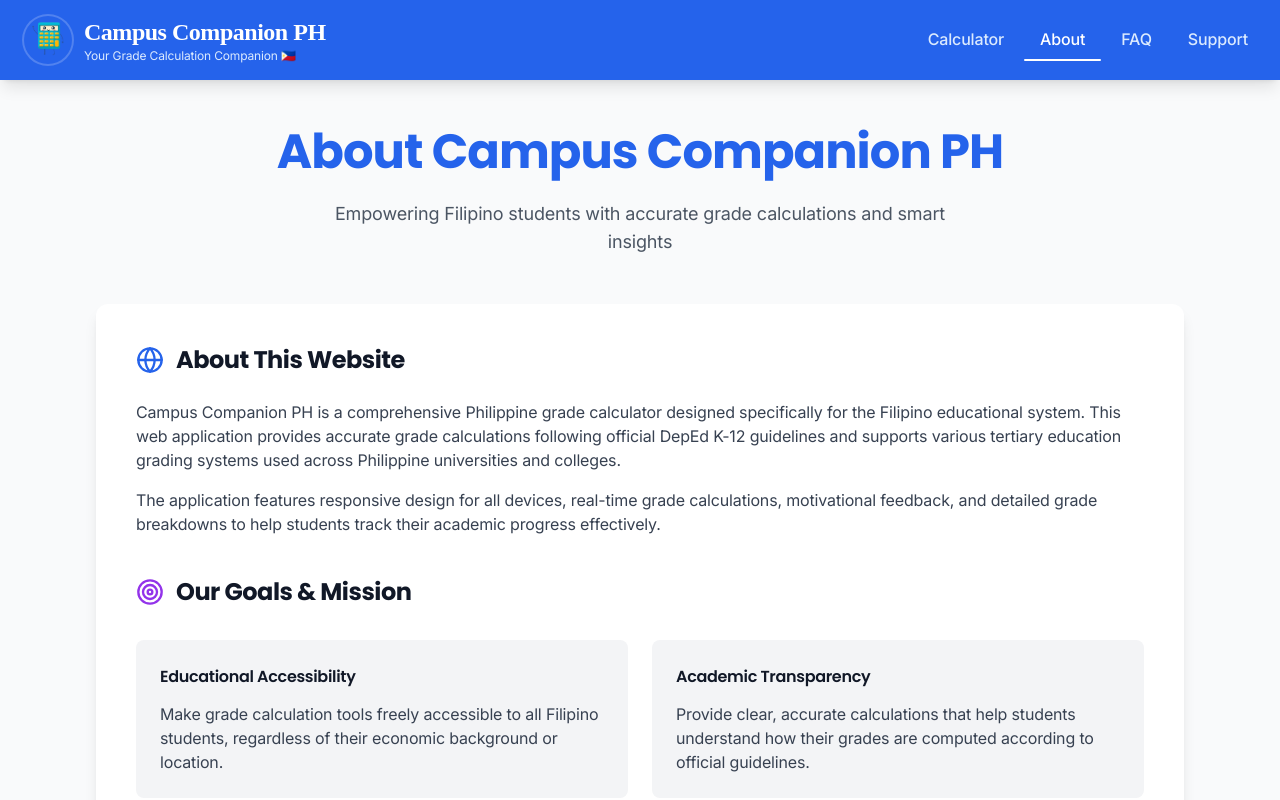
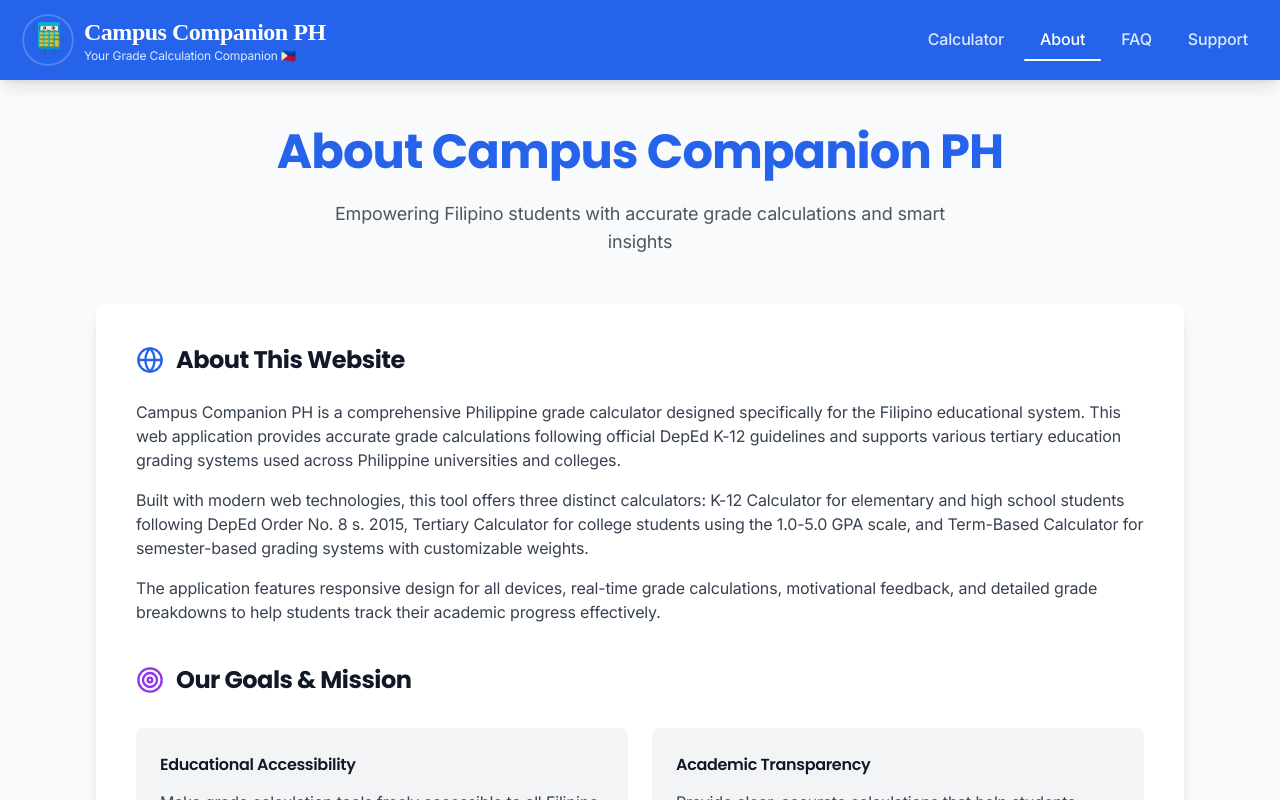
Before and after one commit to Clarence140/CampusCompanionPH, a React (Vite) app: page / in a window 1280 px wide. Both pictures are taken after a click on the button "About". Shown: the top 800 px of the page. Built offline with nearby package versions, Linux system fonts and the light colour scheme; a web font is replaced by a local one.

Commit message:
New info updated

```diff
--- a/src/components/About.jsx
+++ b/src/components/About.jsx
@@ -42,7 +42,13 @@ export default function About() {
             DepEd K-12 guidelines and supports various tertiary education
             grading systems used across Philippine universities and colleges.
           </p>
-
+          <p className="mb-4 text-sm sm:text-base text-gray-700 leading-relaxed">
+            Built with modern web technologies, this tool offers three distinct
+            calculators: K-12 Calculator for elementary and high school students
+            following DepEd Order No. 8 s. 2015, Tertiary Calculator for college
+            students using the 1.0-5.0 GPA scale, and Term-Based Calculator for
+            semester-based grading systems with customizable weights.
+          </p>
           <p className="mb-4 text-sm sm:text-base text-gray-700 leading-relaxed">
             The application features responsive design for all devices,
             real-time grade calculations, motivational feedback, and detailed
```
